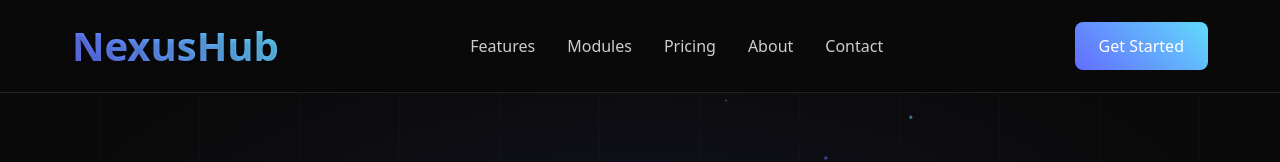
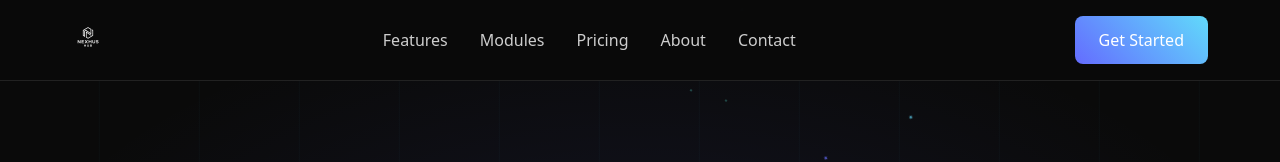
Before and after one commit to abdussalam-mustapha/NexusHub, a React (Vite) app: page / in a window 1280 px wide. Shown: the top 162 px of the page. Built offline with nearby package versions, Linux system fonts and the light colour scheme; no server answers.

Commit message:
Replace text-based NexusHub branding with logo image across all components

```diff
--- a/src/components/Authentication.css
+++ b/src/components/Authentication.css
@@ -52,11 +52,11 @@
   margin-bottom: 40px;
 }
 
-.logo-text {
-  font-size: 2.5rem;
-  font-weight: 700;
-  color: #ffffff;
-  text-shadow: 0 2px 4px rgba(0, 0, 0, 0.2);
+.logo-image {
+  height: 60px;
+  width: auto;
+  object-fit: contain;
+  filter: brightness(0) invert(1);
 }
 
 .branding-title {
@@ -459,8 +459,8 @@
     padding: 30px 20px;
   }
 
-  .logo-text {
-    font-size: 2rem;
+  .logo-image {
+    height: 45px;
   }
 
   .branding-title {
--- a/src/components/Authentication.jsx
+++ b/src/components/Authentication.jsx
@@ -3,6 +3,7 @@ import { GoogleLogin } from '@react-oauth/google';
 import { Link, useNavigate, useLocation } from 'react-router-dom'
 import { useAuth } from '../contexts/AuthContext'
 import './Authentication.css'
+import logoImg from '../assets/NexusHub.png'
 
 function Authentication() {
   const [isSignUp, setIsSignUp] = useState(false)
@@ -105,7 +106,7 @@ function Authentication() {
         <div className="auth-branding">
           <div className="branding-content">
             <div className="logo">
-              <span className="logo-text">NexusHub</span>
+              <img src={logoImg} alt="NexusHub" className="logo-image" />
             </div>
             <h2 className="branding-title">
               {isSignUp ? 'Join NexusHub Today' : 'Welcome Back to NexusHub'}
--- a/src/components/LandingPage.css
+++ b/src/components/LandingPage.css
@@ -65,13 +65,17 @@
   align-items: center;
 }
 
-.logo-text {
-  font-size: 1.5rem;
-  font-weight: bold;
-  background: linear-gradient(45deg, #646cff, #61dafb);
-  -webkit-background-clip: text;
-  -webkit-text-fill-color: transparent;
-  background-clip: text;
+.logo-image {
+  height: 40px;
+  width: auto;
+  object-fit: contain;
+}
+
+.footer-logo-image {
+  height: 35px;
+  width: auto;
+  object-fit: contain;
+  margin-bottom: 1rem;
 }
 
 .nav-links {
--- a/src/components/LandingPage.jsx
+++ b/src/components/LandingPage.jsx
@@ -9,6 +9,7 @@ import ecommerceImg from '../assets/ecommerce.png'
 import realestateImg from '../assets/realestate.png'
 import networkingImg from '../assets/networking.png'
 import testimonial1Img from '../assets/testimonial1.jpg'
+import logoImg from '../assets/NexusHub.png'
 import testimonial2Img from '../assets/testimonial2.webp'
 import testimonial3Img from '../assets/testimonial3.jpg'
 import sensayAIImg from '../assets/sensayAI.png'
@@ -29,7 +30,7 @@ function LandingPage() {
       <nav className="navbar">
         <div className="nav-container">
           <div className="nav-logo">
-            <span className="logo-text">NexusHub</span>
+            <img src={logoImg} alt="NexusHub" className="logo-image" />
           </div>
           <div className="nav-links">
             <a href="#features">Features</a>
@@ -299,7 +300,9 @@ function LandingPage() {
         <div className="container">
           <div className="footer-content">
             <div className="footer-section">
-              <h4>NexusHub</h4>
+              <div className="footer-logo">
+                <img src={logoImg} alt="NexusHub" className="footer-logo-image" />
+              </div>
               <p>Unifying your digital world through intelligent commerce, property solutions, and meaningful connections.</p>
             </div>
             <div className="footer-section">
--- a/src/components/shared/Sidebar.css
+++ b/src/components/shared/Sidebar.css
@@ -32,8 +32,10 @@
   color: #4cc8e8;
 }
 
-.logo-icon {
-  font-size: 1.5rem;
+.logo-image {
+  height: 32px;
+  width: auto;
+  object-fit: contain;
 }
 
 .sidebar-nav {
--- a/src/components/shared/Sidebar.jsx
+++ b/src/components/shared/Sidebar.jsx
@@ -2,6 +2,7 @@ import { Link, useLocation } from 'react-router-dom'
 import { useAuth } from '../../contexts/AuthContext'
 import './Sidebar.css'
 import { Rss, Users, Briefcase, Calendar, ShoppingCart, Home, Building, Map, List, UserCheck, Heart, LogOut } from 'lucide-react'
+import logoImg from '../../assets/NexusHub.png'
 
 function Sidebar({ activeSection }) {
   const location = useLocation()
@@ -53,8 +54,7 @@ function Sidebar({ activeSection }) {
     <aside className="sidebar">
       <div className="sidebar-header">
         <Link to="/" className="logo">
-          <span className="logo-icon">✦</span>
-          <span className="logo-text">NexusHub</span>
+          <img src={logoImg} alt="NexusHub" className="logo-image" />
         </Link>
       </div>
 
```
Also changed, not shown: src/assets/NexusHub.png (added).
